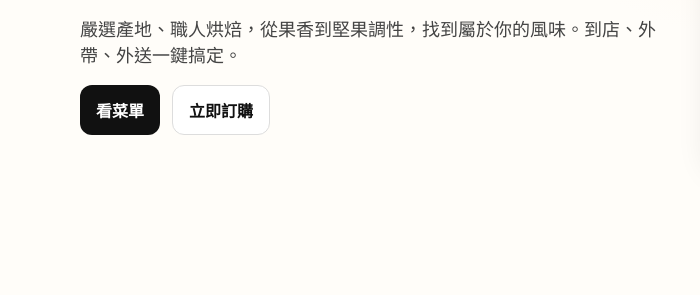
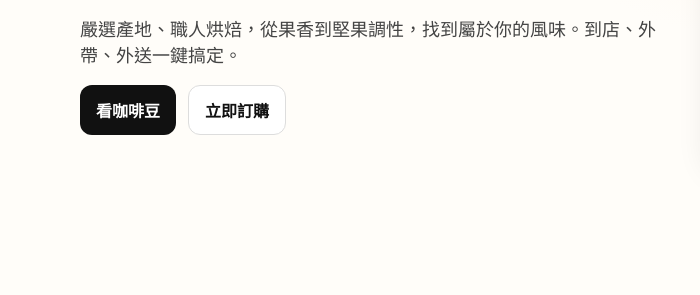
Before and after one commit to JoanHu-code/coffee-order-app, a website: page public/index.html in a window 1280 px wide. Shown: the part 327-622 px from the top of the page, 0-700 px from the left. Drawn offline with nearby package versions, Linux system fonts and the light colour scheme.

Commit message:
更新文字

```diff
--- a/public/index.html
+++ b/public/index.html
@@ -103,7 +103,7 @@
         <h1 class="title">讓今天，從一杯好咖啡開始</h1>
         <p class="subtitle">嚴選產地、職人烘焙，從果香到堅果調性，找到屬於你的風味。到店、外帶、外送一鍵搞定。</p>
         <div style="display:flex;gap:12px;margin-top:18px">
-          <a class="btn" href="#menu">看菜單</a>
+          <a class="btn" href="#menu">看咖啡豆</a>
           <a class="btn alt" href="order.html">立即訂購</a>
         </div>
       </div>
```
